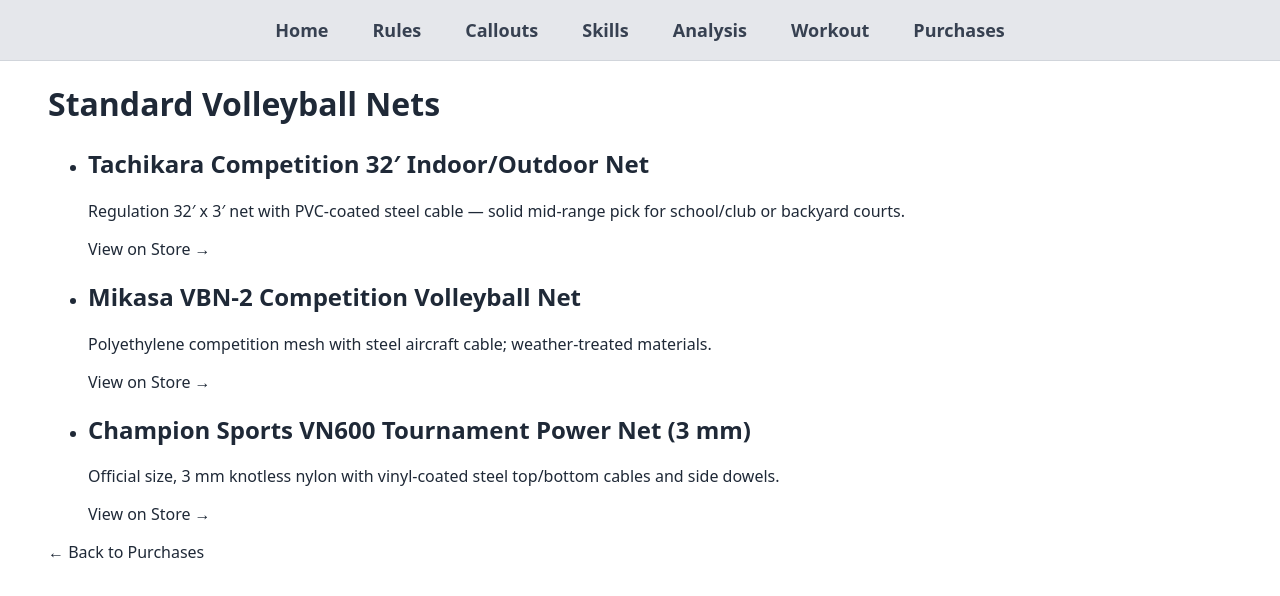
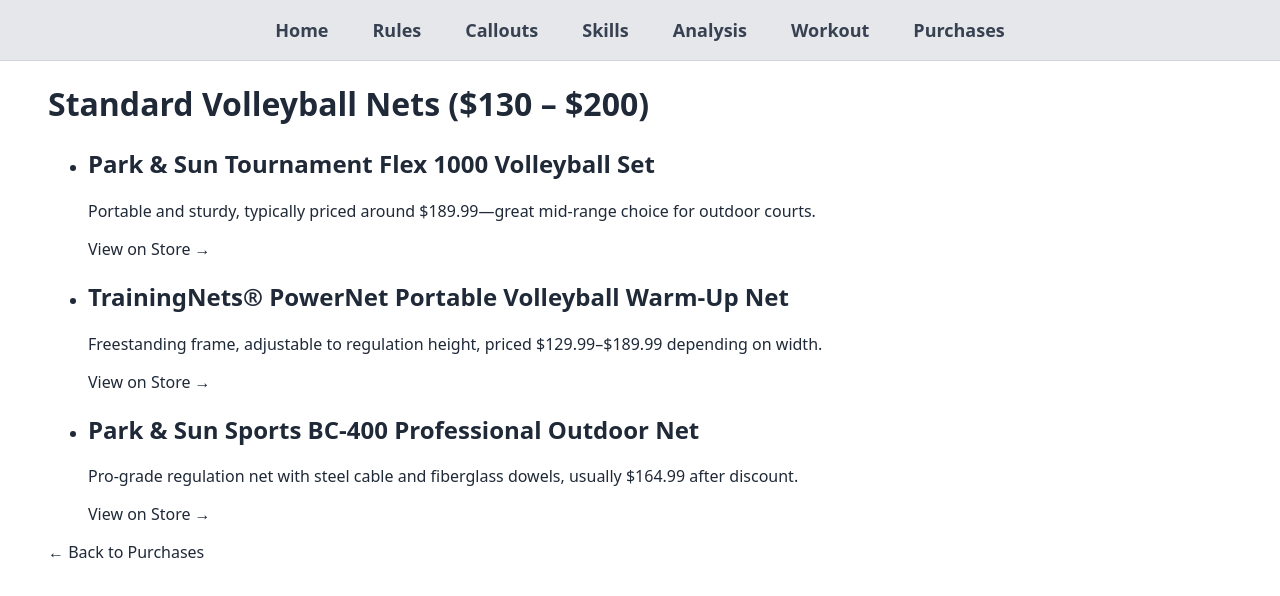
Before and after one commit to blueweriy/volleyball-ai-website, a React (Vite) app: page /purchases/nets/standard in a window 1280 px wide. Shown: the top 596 px of the page. Built offline with nearby package versions, Linux system fonts and the light colour scheme.

Commit message:
Update NetsStandard.jsx

```diff
--- a/src/pages/purchases/NetsStandard.jsx
+++ b/src/pages/purchases/NetsStandard.jsx
@@ -4,19 +4,19 @@ import { Link } from 'react-router-dom';
 
 const items = [
   {
-    name: 'Tachikara Competition 32′ Indoor/Outdoor Net',
-    desc: 'Regulation 32′ x 3′ net with PVC-coated steel cable — solid mid-range pick for school/club or backyard courts.',
-    url: 'https://www.walmart.com/ip/Tachikara-Competition-32-Indoor-Outdoor-Volleyball-Net/17460519'
+    name: 'Park & Sun Tournament Flex 1000 Volleyball Set',
+    desc: 'Portable and sturdy, typically priced around $189.99—great mid-range choice for outdoor courts.',
+    url: 'https://www.dickssportinggoods.com/p/park-sun-sports-tournament-flex-1000-volleyball-set-16pssuspctrmflx/16pssuspctrmflx'
   },
   {
-    name: 'Mikasa VBN-2 Competition Volleyball Net',
-    desc: 'Polyethylene competition mesh with steel aircraft cable; weather-treated materials.',
-    url: 'https://www.amazon.com/Mikasa-VBN-2-Competition-Volleyball-Net/dp/B00091PQPY'
+    name: 'TrainingNets® PowerNet Portable Volleyball Warm-Up Net',
+    desc: 'Freestanding frame, adjustable to regulation height, priced $129.99–$189.99 depending on width.',
+    url: 'https://www.trainingnets.com/products/powernet-freestanding-volleyball-warm-up-net'
   },
   {
-    name: 'Champion Sports VN600 Tournament Power Net (3 mm)',
-    desc: 'Official size, 3 mm knotless nylon with vinyl-coated steel top/bottom cables and side dowels.',
-    url: 'https://www.athleticstuff.com/champion-sports-vn600-tournament-power-volleyball-net/'
+    name: 'Park & Sun Sports BC-400 Professional Outdoor Net',
+    desc: 'Pro-grade regulation net with steel cable and fiberglass dowels, usually $164.99 after discount.',
+    url: 'https://www.parksun.com/Volleyball/Nets/bc-400-professional-volleyball-net.php'
   }
 ];
 
@@ -26,7 +26,7 @@ export default function NetsStandard() {
       className="bg-white text-gray-900 py-16 leading-relaxed"
       style={{ paddingLeft: '3rem', paddingRight: '3rem' }}
     >
-      <h1 className="text-3xl font-bold mb-6">Standard Volleyball Nets</h1>
+      <h1 className="text-3xl font-bold mb-6">Standard Volleyball Nets ($130 – $200)</h1>
 
       <ul className="space-y-6">
         {items.map((it) => (
```
